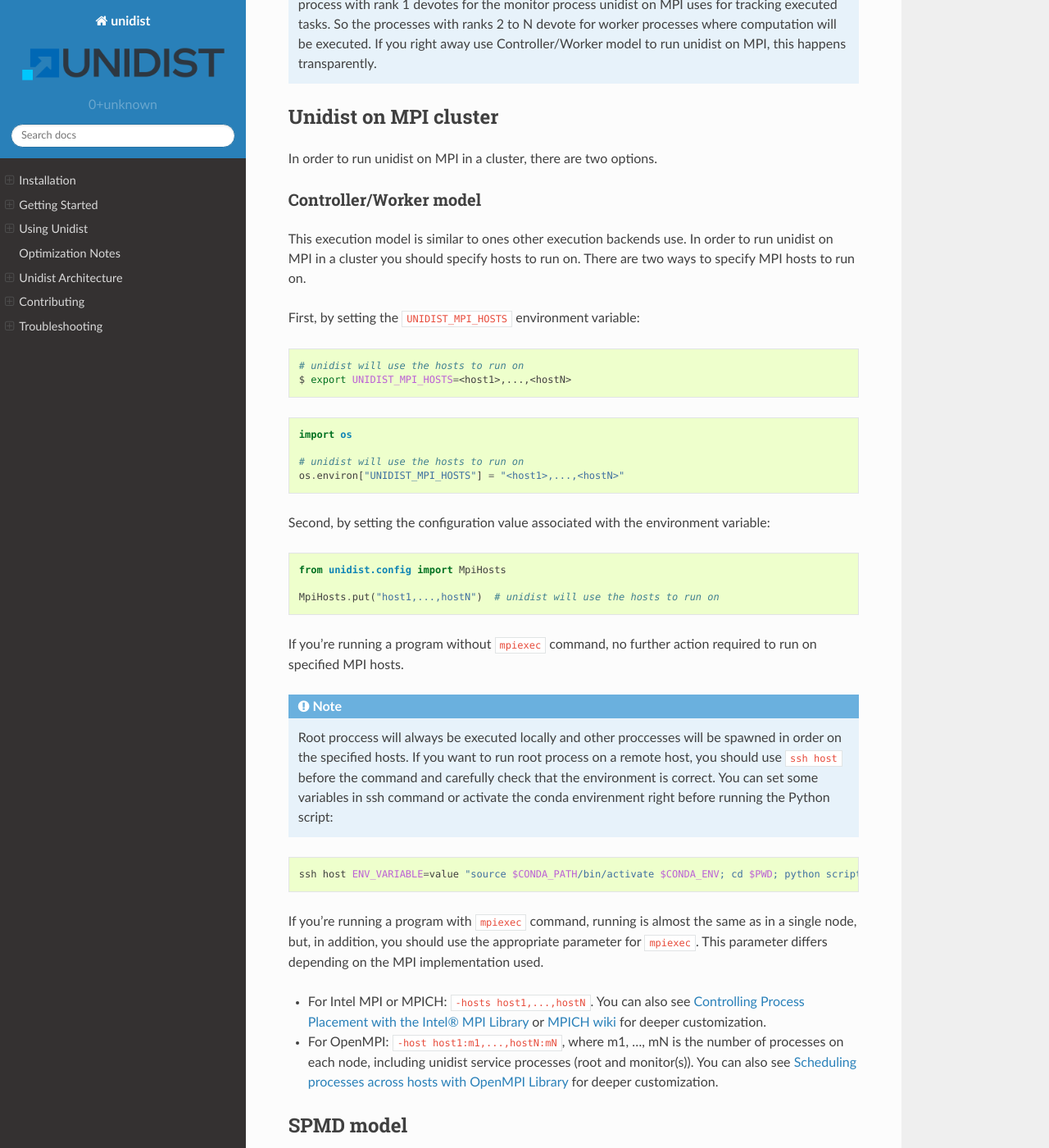
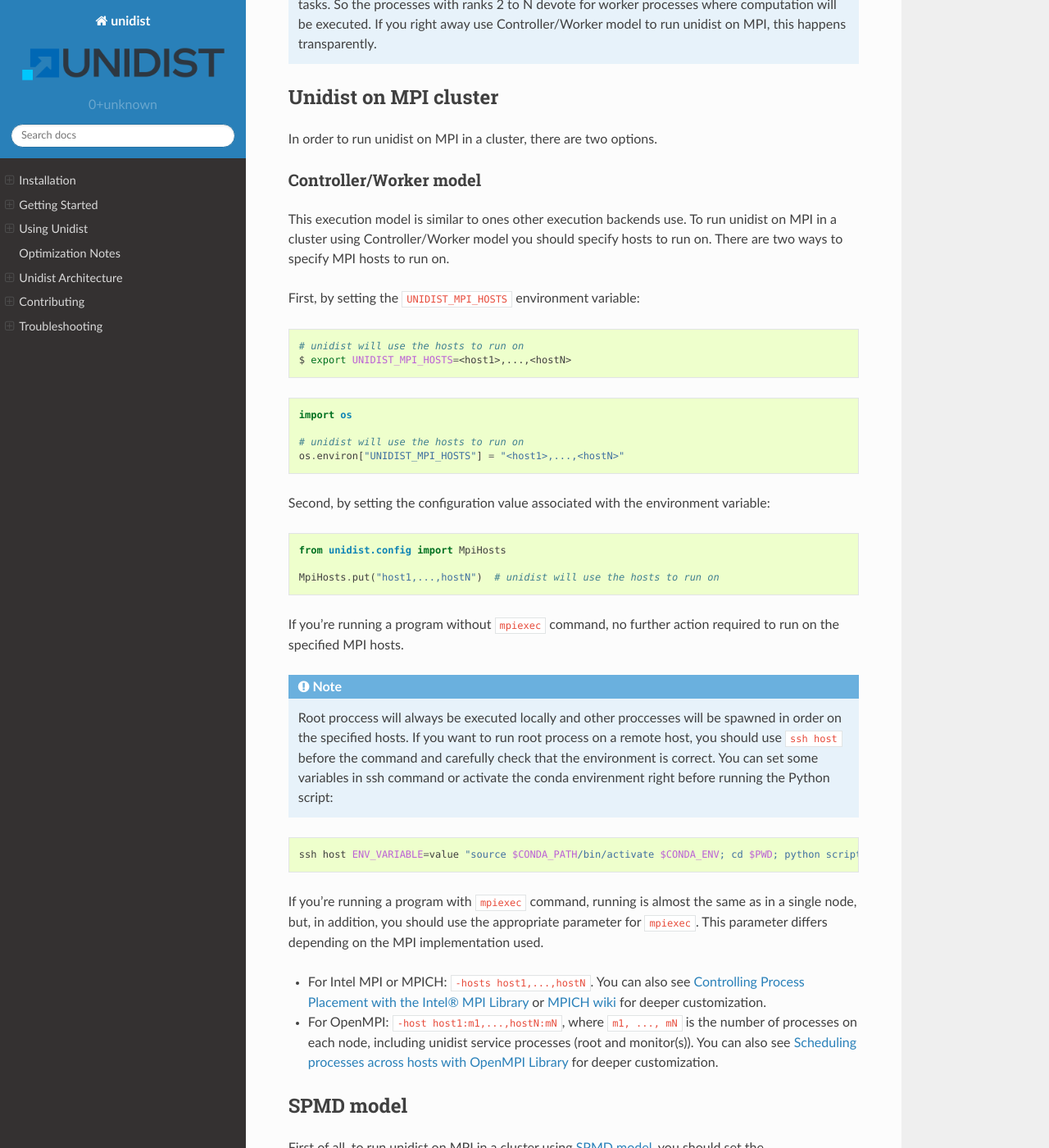
Before and after one commit to modin-project/unidist, a Sphinx documentation site: the page built from docs/using_unidist/unidist_on_mpi.rst, in a window 1280 px wide and 1400 px high, scrolled down 2159 px. Shown: the whole window at 82% size. Built offline with Sphinx 7.4.7 and the Read the Docs theme 2.0.0, drawn with Linux system fonts in a browser that asks for light colours; some of the changed text lies outside the part shown.

Commit message:
Some fixes
Signed-off-by: Igoshev, Iaroslav <iaroslav.igoshev@intel.com>

```diff
--- a/docs/using_unidist/unidist_on_mpi.rst
+++ b/docs/using_unidist/unidist_on_mpi.rst
@@ -117,7 +117,7 @@
 -----------------------
 
 This execution model is similar to ones other execution backends use.
-In order to run unidist on MPI in a cluster you should specify hosts to run on.
+To run unidist on MPI in a cluster using Controller/Worker model you should specify hosts to run on.
 There are two ways to specify MPI hosts to run on.
 
 First, by setting the ``UNIDIST_MPI_HOSTS`` environment variable:
@@ -142,7 +142,7 @@
 
     MpiHosts.put("host1,...,hostN")  # unidist will use the hosts to run on
 
-If you're running a program without ``mpiexec`` command, no further action required to run on specified MPI hosts.
+If you're running a program without ``mpiexec`` command, no further action required to run on the specified MPI hosts.
 
 .. note::
     Root proccess will always be executed locally and other proccesses will be spawned in order on the specified hosts.
@@ -161,7 +161,7 @@
 * For Intel MPI or MPICH: ``-hosts host1,...,hostN``.
   You can also see `Controlling Process Placement with the Intel® MPI Library`_  or
   `MPICH wiki`_ for deeper customization.
-* For OpenMPI: ``-host host1:m1,...,hostN:mN``, where m1, ..., mN is the number of processes on each node,
+* For OpenMPI: ``-host host1:m1,...,hostN:mN``, where ``m1, ..., mN`` is the number of processes on each node,
   including unidist service processes (root and monitor(s)).
   You can also see `Scheduling processes across hosts with OpenMPI Library`_ for deeper customization.
 
@@ -197,7 +197,7 @@
 * For Intel MPI or MPICH: ``-hosts host1,...,hostN``.
   You can also see `Controlling Process Placement with the Intel® MPI Library`_  or
   `MPICH wiki`_ for deeper customization.
-* For OpenMPI: ``-host host1:m1,...,hostN:mN``, where m1, ..., mN is the number of processes on each node,
+* For OpenMPI: ``-host host1:m1,...,hostN:mN``, where ``m1, ..., mN`` is the number of processes on each node,
   including unidist service processes (root and monitor(s)).
   You can also see `Scheduling processes across hosts with OpenMPI Library`_ for deeper customization.
 
```
Also changed, not shown: other parts of docs/using_unidist/unidist_on_mpi.rst (+1 -1 lines).
